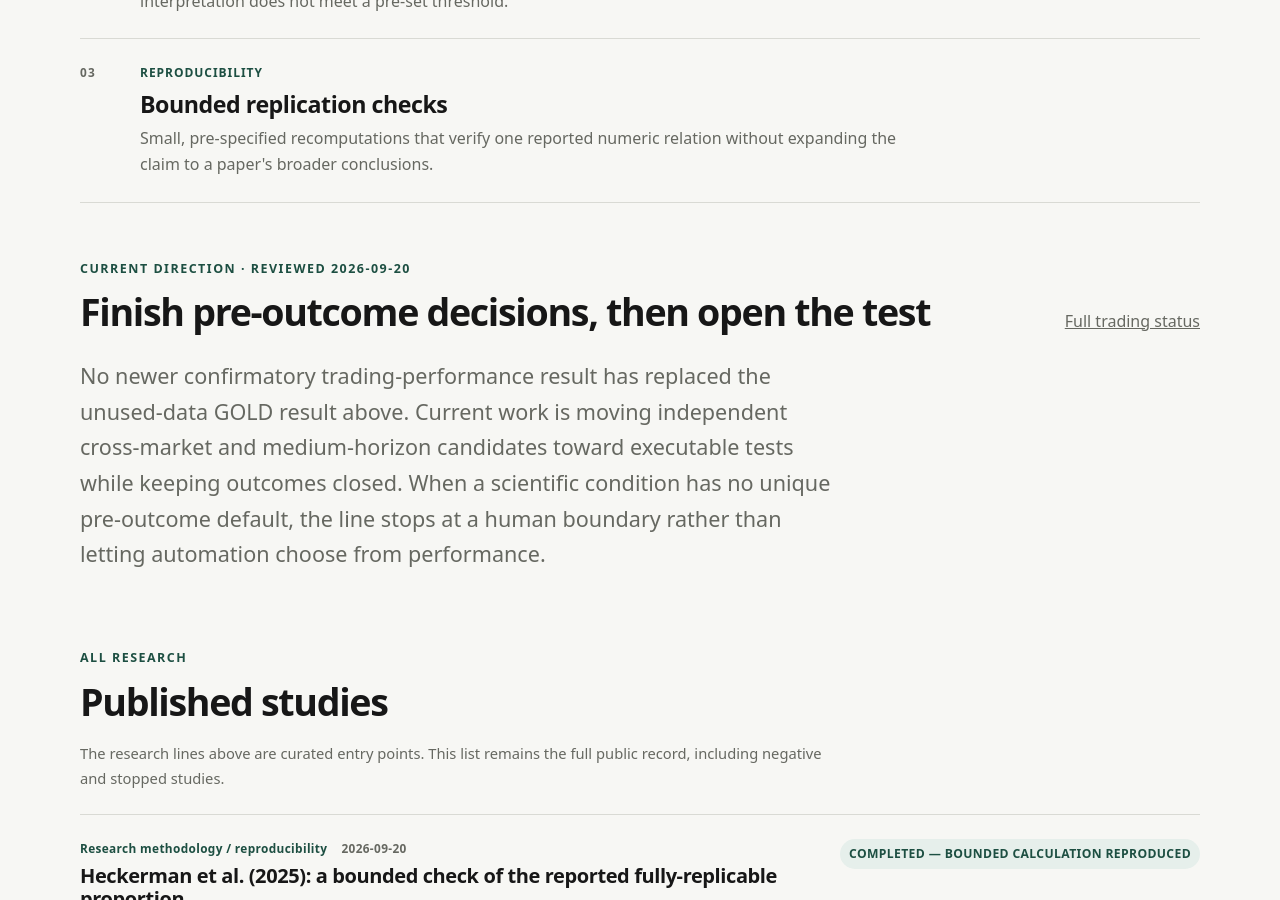
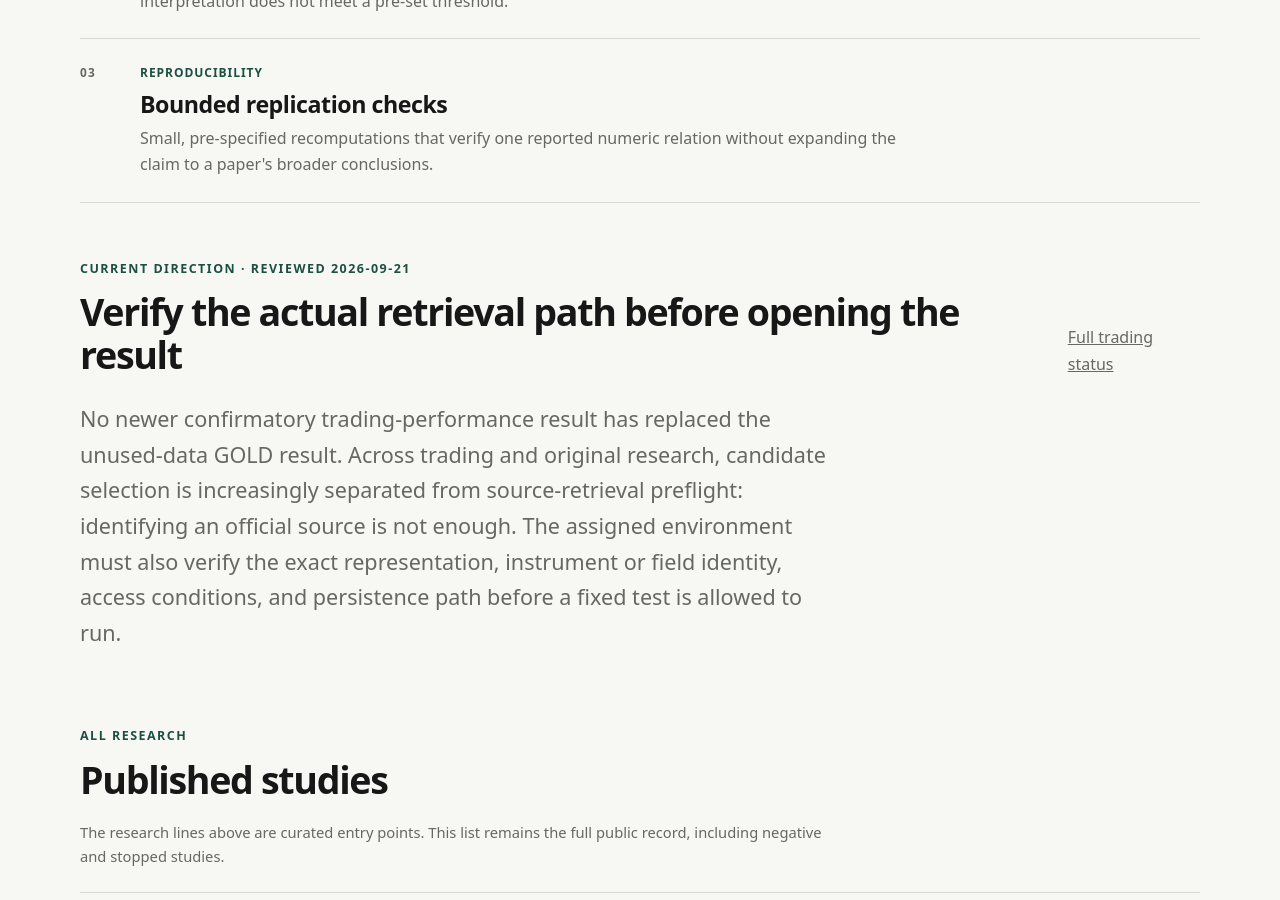
Before and after one commit to Josh-Temple/studio-lab-research, a Jekyll site: the page built from research/index.md, in a window 1280 px wide and 900 px high, scrolled down 974 px. Built offline with Jekyll 4.4.1, drawn with Linux system fonts in a browser that asks for light colours.

Commit message:
Refresh research direction for Sep 21

```diff
--- a/research/index.md
+++ b/research/index.md
@@ -45,10 +45,10 @@ description: Public Studio Lab research, with methods, findings, limits, and evi
 
 <section class="section compact-section">
   <div class="section-heading">
-    <div><p class="eyebrow">Current direction · reviewed 2026-09-20</p><h2>Finish pre-outcome decisions, then open the test</h2></div>
+    <div><p class="eyebrow">Current direction · reviewed 2026-09-21</p><h2>Verify the actual retrieval path before opening the result</h2></div>
     <a href="{{ '/trading/' | relative_url }}">Full trading status</a>
   </div>
-  <p class="lede">No newer confirmatory trading-performance result has replaced the unused-data GOLD result above. Current work is moving independent cross-market and medium-horizon candidates toward executable tests while keeping outcomes closed. When a scientific condition has no unique pre-outcome default, the line stops at a human boundary rather than letting automation choose from performance.</p>
+  <p class="lede">No newer confirmatory trading-performance result has replaced the unused-data GOLD result. Across trading and original research, candidate selection is increasingly separated from source-retrieval preflight: identifying an official source is not enough. The assigned environment must also verify the exact representation, instrument or field identity, access conditions, and persistence path before a fixed test is allowed to run.</p>
 </section>
 
 <section class="section">
```
